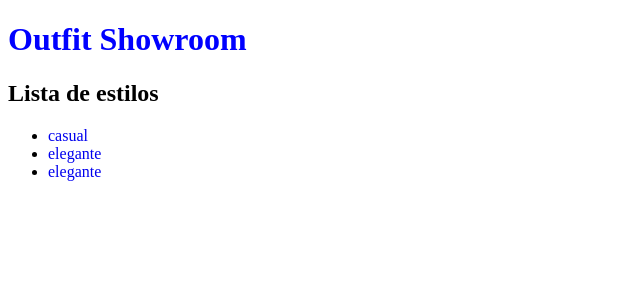
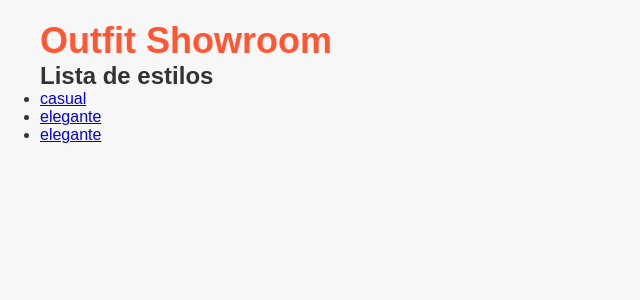
Before and after one commit to INIGO-7/IWebOutfitShowroom, a Django app: page /appOutfitShowroom/estilos in a window 1280 px wide. Shown: the top 300 px of the page, without its empty margins (0-640 px from the left). Run offline with Django 4.2, Linux system fonts and the light colour scheme; data comes from the database, SQL or seed files in the repository.

Commit message:
Primeros cambios CSS

```diff
--- a/OutfitShowroom/appOutfitShowroom/static/css/estilos.css
+++ b/OutfitShowroom/appOutfitShowroom/static/css/estilos.css
@@ -1,7 +1,51 @@
-h1 {
-    color: blue;
+/* Reset some default browser styles */
+body, h1, h2, p, ul, li {
+    margin: 0;
+    padding: 0;
 }
 
-a{
+body {
+    font-family: 'Arial', sans-serif;
+    background-color: #f7f7f7;
+    color: #333;
+}
+
+#content {
+    max-width: 1200px;
+    margin: 0 auto;
+    padding: 20px;
+}
+
+h1 {
+    font-size: 36px;
+    color: #ff5733;
+}
+
+#nav {
+    background-color: #333;
+    color: #fff;
+    text-align: center;
+    padding: 10px;
+}
+
+#nav ul {
+    list-style: none;
+}
+
+#nav li {
+    display: inline;
+    margin-right: 20px;
+}
+
+#nav a {
     text-decoration: none;
+    color: #fff;
+    font-weight: bold;
 }
+
+#block-content {
+    background-color: #fff;
+    padding: 20px;
+    border-radius: 5px;
+    box-shadow: 0 0 10px rgba(0, 0, 0, 0.1);
+}
```
